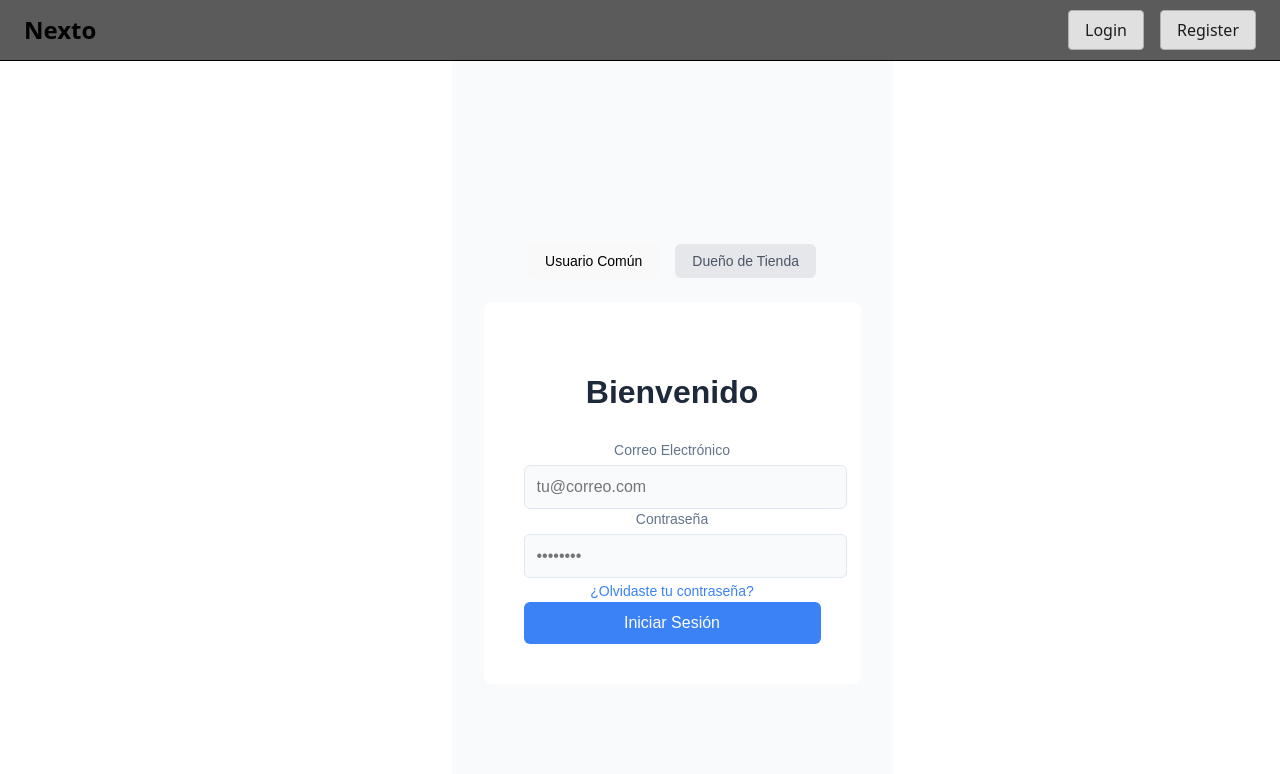
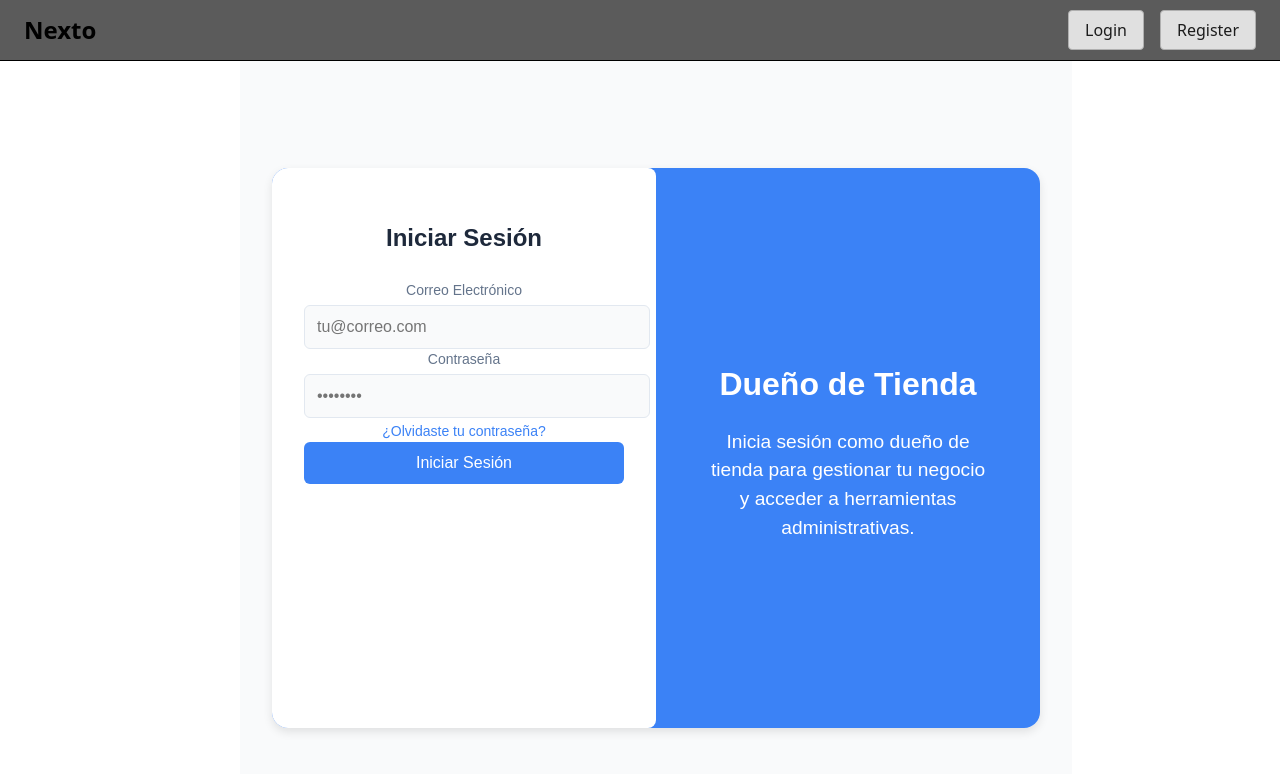
Before and after one commit to jphants/nexto, a React (Vite) app: page /login in a window 1280 px wide. Shown: the top 774 px of the page. Built offline with nearby package versions, Linux system fonts and the light colour scheme.

Commit message:
Mejora en el diseno, movimiento gozu

```diff
--- a/src/pages/login.module.css
+++ b/src/pages/login.module.css
@@ -1,238 +1,287 @@
 /* pages/login.module.css */
 
-/* Estilos compartidos para el selector de tipo de usuario */
-.userTypeSelector {
-  display: flex;
-  justify-content: center;
-  gap: 1rem;
-  margin-bottom: 1.5rem;
-}
-
-.activeButton {
-  padding: 0.5rem 1rem;
-  border-radius: 0.375rem;
-  font-size: 0.875rem;
-  font-weight: 500;
-  font-family: Arial, sans-serif;
-  transition: background-color 0.2s, color 0.2s;
-}
-
-.inactiveButton {
-  padding: 0.5rem 1rem;
-  border-radius: 0.375rem;
-  font-size: 0.875rem;
-  font-weight: 500;
-  font-family: Arial, sans-serif;
-  transition: background-color 0.2s, color 0.2s;
-  background-color: #e5e7eb; /* Gris claro */
-  color: #4b5563; /* Gris medio */
-}
-
-.activeButton:hover,
-.inactiveButton:hover {
-  opacity: 0.9;
-}
-
-/* Tema Claro (Usuario Común) */
+/* Contenedor principal */
 .containerLight {
   min-height: 100vh;
   width: 100%;
   display: flex;
-  flex-direction: column;
   align-items: center;
   justify-content: center;
   background-color: #f9fafb; /* Gris muy claro */
   padding: 1rem;
+  transition: background-color 0.5s ease;
 }
 
-.cardLight {
-  background-color: white;
+.containerDark {
+  min-height: 100vh;
+  width: 100%;
+  display: flex;
+  align-items: center;
+  justify-content: center;
+  background-color: #1e293b; /* Azul grisáceo oscuro */
+  padding: 1rem;
+  transition: background-color 0.5s ease;
+}
+
+/* Contenedor dividido */
+.splitContainer {
+  position: relative;
+  display: flex;
+  flex-direction: column;
+  width: 100%;
+  max-width: 48rem;
+  height: 80vh;
+  border-radius: 1rem;
+  overflow: hidden;
+  box-shadow: 0 4px 10px rgba(0, 0, 0, 0.1);
+}
+
+/* Fondo dividido en dos secciones */
+.backgroundSections {
+  display: flex;
+  flex-direction: column;
+  width: 100%;
+  height: 100%;
+}
+
+/* Sección (izquierda o derecha) */
+.section {
+  flex: 1;
+  display: flex;
+  align-items: center;
+  justify-content: center;
   padding: 2rem;
-  border-radius: 0.5rem;
+  background-color: #3b82f6; /* Azul para las descripciones */
+  color: white;
+  cursor: pointer;
+  transition: background-color 0.5s ease;
+}
+
+.section:hover {
+  background-color: #2563eb; /* Azul más oscuro al pasar el mouse */
+}
+
+/* Descripción */
+.description {
+  text-align: center;
+}
+
+.descriptionTitle {
+  font-size: 1.5rem;
+  font-weight: 600;
+  margin-bottom: 1rem;
+  font-family: Arial, sans-serif;
+}
+
+.descriptionText {
+  font-size: 1rem;
+  font-family: Arial, sans-serif;
+}
+
+/* Formulario que se mueve */
+.formWrapper {
+  position: absolute;
+  top: 0;
   width: 100%;
   max-width: 24rem;
+  height: 100%;
+  padding: 2rem;
   box-sizing: border-box;
+  transition: transform 0.5s ease; /* Animación de movimiento */
 }
 
+.formLeft {
+  transform: translateX(0); /* Lado izquierdo */
+}
+
+.formRight {
+  transform: translateX(100%); /* Lado derecho */
+}
+
+/* Estilos del formulario (Claro y Oscuro) */
+.formLight {
+  background-color: white;
+  border-radius: 0.5rem;
+  height: 100%;
+  transition: background-color 0.5s ease;
+}
+
+.formDark {
+  background-color: #2d3748;
+  border-radius: 0.5rem;
+  height: 100%;
+  transition: background-color 0.5s ease;
+}
+
+/* Tema Claro */
 .titleLight {
   font-size: 1.5rem;
   font-weight: 600;
-  color: #1e293b; /* Azul grisáceo oscuro */
+  color: #1e293b;
   text-align: center;
   margin-bottom: 1.5rem;
   font-family: Arial, sans-serif;
+  transition: color 0.5s ease;
 }
 
 .labelLight {
   display: block;
   font-size: 0.875rem;
   font-weight: 500;
-  color: #64748b; /* Gris medio */
+  color: #64748b;
   margin-bottom: 0.25rem;
   font-family: Arial, sans-serif;
+  transition: color 0.5s ease;
 }
 
 .inputLight {
   width: 100%;
   padding: 0.75rem;
-  border: 1px solid #e2e8f0; /* Borde gris claro */
+  border: 1px solid #e2e8f0;
   border-radius: 0.375rem;
   font-size: 1rem;
   outline: none;
-  transition: border-color 0.2s;
+  transition: border-color 0.5s ease, background-color 0.5s ease, color 0.5s ease, box-shadow 0.5s ease;
   font-family: Arial, sans-serif;
   background-color: #f9fafb;
   color: #1e293b;
 }
 
 .inputLight:focus {
-  border-color: #93c5fd; /* Azul claro */
+  border-color: #93c5fd;
   box-shadow: 0 0 0 2px rgba(147, 197, 253, 0.5);
 }
 
 .linkLight {
   font-size: 0.875rem;
-  color: #3b82f6; /* Azul claro */
+  color: #3b82f6;
   text-decoration: none;
   font-family: Arial, sans-serif;
+  transition: color 0.5s ease;
 }
 
 .linkLight:hover {
-  color: #2563eb; /* Azul más oscuro */
+  color: #2563eb;
   text-decoration: underline;
 }
 
 .buttonLight {
   width: 100%;
   padding: 0.75rem;
-  background-color: #3b82f6; /* Azul claro */
+  background-color: #3b82f6;
   color: white;
   font-size: 1rem;
   font-weight: 500;
   border: none;
   border-radius: 0.375rem;
   cursor: pointer;
-  transition: background-color 0.2s;
+  transition: background-color 0.5s ease;
   font-family: Arial, sans-serif;
 }
 
 .buttonLight:hover {
-  background-color: #2563eb; /* Azul más oscuro */
+  background-color: #2563eb;
 }
 
-.activeButtonLight {
-  background-color: #3b82f6; /* Azul claro */
-  color: white;
-}
-
-/* Tema Oscuro (Dueño de Tienda) */
-.containerDark {
-  min-height: 100vh;
-  width: 100%;
-  display: flex;
-  flex-direction: column;
-  align-items: center;
-  justify-content: center;
-  background-color: #1e293b; /* Azul grisáceo oscuro */
-  padding: 1rem;
-}
-
-.cardDark {
-  background-color: #2d3748; /* Gris oscuro */
-  padding: 2rem;
-  border-radius: 0.5rem;
-  width: 100%;
-  max-width: 24rem;
-  box-sizing: border-box;
-}
-
+/* Tema Oscuro */
 .titleDark {
   font-size: 1.5rem;
   font-weight: 600;
-  color: #e2e8f0; /* Gris claro */
+  color: #e2e8f0;
   text-align: center;
   margin-bottom: 1.5rem;
   font-family: Arial, sans-serif;
+  transition: color 0.5s ease;
 }
 
 .labelDark {
   display: block;
   font-size: 0.875rem;
   font-weight: 500;
-  color: #94a3b8; /* Gris más claro */
+  color: #94a3b8;
   margin-bottom: 0.25rem;
   font-family: Arial, sans-serif;
+  transition: color 0.5s ease;
 }
 
 .inputDark {
   width: 100%;
   padding: 0.75rem;
-  border: 1px solid #4b5563; /* Borde gris medio */
+  border: 1px solid #4b5563;
   border-radius: 0.375rem;
   font-size: 1rem;
   outline: none;
-  transition: border-color 0.2s;
+  transition: border-color 0.5s ease, background-color 0.5s ease, color 0.5s ease, box-shadow 0.5s ease;
   font-family: Arial, sans-serif;
-  background-color: #374151; /* Gris oscuro */
-  color: #e2e8f0; /* Texto claro */
+  background-color: #374151;
+  color: #e2e8f0;
 }
 
 .inputDark:focus {
-  border-color: #60a5fa; /* Azul claro */
+  border-color: #60a5fa;
   box-shadow: 0 0 0 2px rgba(96, 165, 250, 0.5);
 }
 
 .inputDark::placeholder {
-  color: #9ca3af; /* Gris claro para placeholder */
+  color: #9ca3af;
 }
 
 .linkDark {
   font-size: 0.875rem;
-  color: #60a5fa; /* Azul claro */
+  color: #60a5fa;
   text-decoration: none;
   font-family: Arial, sans-serif;
+  transition: color 0.5s ease;
 }
 
 .linkDark:hover {
-  color: #93c5fd; /* Azul más claro */
+  color: #93c5fd;
   text-decoration: underline;
 }
 
 .buttonDark {
   width: 100%;
   padding: 0.75rem;
-  background-color: #60a5fa; /* Azul claro */
+  background-color: #60a5fa;
   color: white;
   font-size: 1rem;
   font-weight: 500;
   border: none;
   border-radius: 0.375rem;
   cursor: pointer;
-  transition: background-color 0.2s;
+  transition: background-color 0.5s ease;
   font-family: Arial, sans-serif;
 }
 
 .buttonDark:hover {
-  background-color: #3b82f6; /* Azul más oscuro */
+  background-color: #3b82f6;
 }
 
-.activeButtonDark {
-  background-color: #60a5fa; /* Azul claro */
-  color: white;
-}
-
-/* Media query para computadoras */
+/* Media query para pantallas grandes */
 @media (min-width: 640px) {
-  .containerLight,
-  .containerDark {
-    padding: 2rem;
+  .backgroundSections {
+    flex-direction: row;
   }
-  .cardLight,
-  .cardDark {
-    padding: 2.5rem;
+  .splitContainer {
+    height: 70vh;
   }
-  .titleLight,
-  .titleDark {
+  .section {
+    padding: 3rem;
+  }
+  .descriptionTitle {
     font-size: 2rem;
   }
+  .descriptionText {
+    font-size: 1.2rem;
+  }
+  .formWrapper {
+    width: 50%; /* Ocupa la mitad del contenedor */
+    max-width: 24rem;
+  }
+  .formLeft {
+    transform: translateX(0); /* Lado izquierdo */
+  }
+  .formRight {
+    transform: translateX(100%); /* Lado derecho */
+  }
 }
--- a/src/pages/login.tsx
+++ b/src/pages/login.tsx
@@ -8,7 +8,8 @@ interface LoginFormState {
 
 const Login: React.FC = () => {
   const [formData, setFormData] = useState<LoginFormState>({ email: '', password: '' });
-  const [userType, setUserType] = useState<'common' | 'owner'>('common'); // Estado para tipo de usuario
+  const [userType, setUserType] = useState<'common' | 'owner'>('common');
+  const [formSide, setFormSide] = useState<'left' | 'right'>('left');
 
   const handleInputChange = (e: React.ChangeEvent<HTMLInputElement>) => {
     const { name, value } = e.target;
@@ -20,25 +21,48 @@ const Login: React.FC = () => {
     alert(`Login intentado (${userType === 'common' ? 'Usuario Común' : 'Dueño de Tienda'}): ${JSON.stringify(formData)}`);
   };
 
+  const toggleFormSide = (side: 'left' | 'right') => {
+    setFormSide(side);
+    setUserType(side === 'left' ? 'common' : 'owner');
+  };
+
   return (
     <div className={userType === 'common' ? styles.containerLight : styles.containerDark}>
-      <div className={styles.userTypeSelector}>
-        <button
-          onClick={() => setUserType('common')}
-          className={userType === 'common' ? styles.activeButton : styles.inactiveButton}
+      <div className={styles.splitContainer}>
+        {/* Fondo dividido en dos secciones */}
+        <div className={styles.backgroundSections}>
+          <div
+            className={`${styles.section} ${styles.descriptionSection}`}
+            onClick={() => toggleFormSide('left')}
           >
-          Usuario Común
-        </button>
-        <button
-          onClick={() => setUserType('owner')}
-          className={userType === 'owner' ? styles.activeButton : styles.inactiveButton}
+            <div className={styles.description}>
+              <h2 className={styles.descriptionTitle}>Usuario Común</h2>
+              <p className={styles.descriptionText}>
+                Inicia sesión como usuario común para explorar y disfrutar de las funcionalidades de la plataforma.
+              </p>
+            </div>
+          </div>
+          <div
+            className={`${styles.section} ${styles.descriptionSection}`}
+            onClick={() => toggleFormSide('right')}
           >
-          Dueño de Tienda
-        </button>
+            <div className={styles.description}>
+              <h2 className={styles.descriptionTitle}>Dueño de Tienda</h2>
+              <p className={styles.descriptionText}>
+                Inicia sesión como dueño de tienda para gestionar tu negocio y acceder a herramientas administrativas.
+              </p>
             </div>
-      <div className={userType === 'common' ? styles.cardLight : styles.cardDark}>
+          </div>
+        </div>
+
+        {/* Formulario que se mueve */}
+        <div
+          className={`${styles.formWrapper} ${
+            formSide === 'left' ? styles.formLeft : styles.formRight
+          } ${userType === 'common' ? styles.formLight : styles.formDark}`}
+        >
           <h2 className={userType === 'common' ? styles.titleLight : styles.titleDark}>
-          {userType === 'common' ? 'Bienvenido' : 'Panel de Tienda'}
+            Iniciar Sesión
           </h2>
           <div className="mb-5">
             <label className={userType === 'common' ? styles.labelLight : styles.labelDark} htmlFor="email">
@@ -83,6 +107,7 @@ const Login: React.FC = () => {
           </button>
         </div>
       </div>
+    </div>
   );
 };
 
```
Lines whose indentation alone changed are shown as unchanged.
